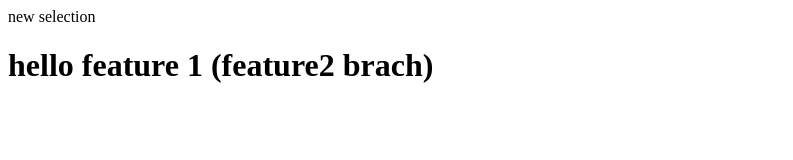
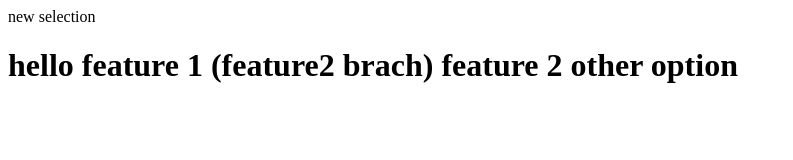
Before and after one commit to AshutoshRajput442/newLcalrepo, a plain HTML site: page index.html in a window 1280 px wide. Shown: the whole page, without its empty margins (0-793 px from the left). Drawn offline with Linux system fonts and the light colour scheme.

Commit message:
add new change in feature2

```diff
--- a/index.html
+++ b/index.html
@@ -1,3 +1,3 @@
 <p> new selection</p>
 
-<h1>hello feature 1 (feature2 brach)</h1>
+<h1>hello feature 1 (feature2 brach) feature 2 other option </h1>
```
